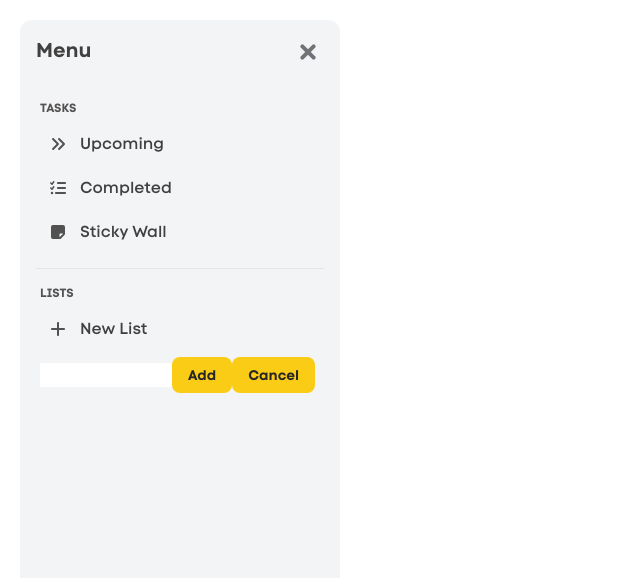
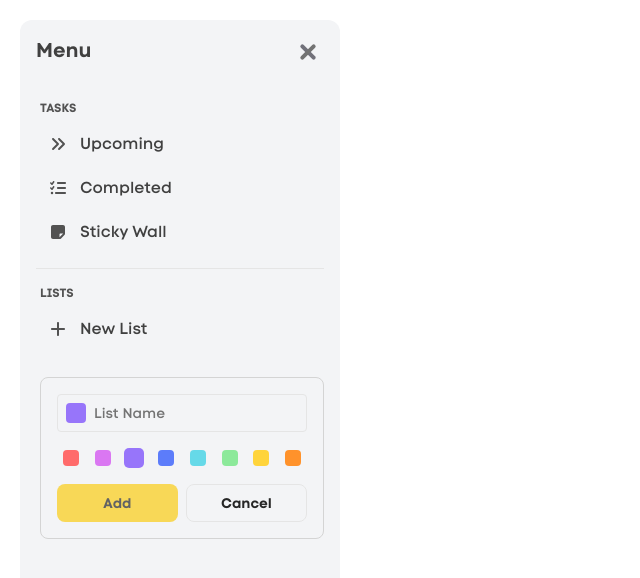
Before and after one commit to mayanksingla910/MyMind, a React (Vite) app in the folder frontend/: page / in a window 1280 px wide. Both pictures are taken after a click on the item "New List". Shown: the top 578 px of the page, without its empty margins (0-640 px from the left). Built offline with nearby package versions, Linux system fonts and the light colour scheme.

Commit message:
added add list form

```diff
--- a/frontend/package.json
+++ b/frontend/package.json
@@ -17,6 +17,7 @@
     "react": "^19.1.1",
     "react-dom": "^19.1.1",
     "react-router-dom": "^7.8.2",
+    "tailwind-merge": "^3.3.1",
     "tailwind-variants": "^3.1.0"
   },
   "devDependencies": {
--- a/frontend/src/App.jsx
+++ b/frontend/src/App.jsx
@@ -1,15 +1,15 @@
 import { useState } from 'react'
 import { BrowserRouter as Router, Routes, Route } from 'react-router-dom'
 import Sidebar from './components/Sidebar'
-import Tasks from './pages/Upcoming'
 import './App.css'
+import Upcoming from './pages/Upcoming'
 
 function App() {
     return(
         <Router>
             <Sidebar />
             <Routes>
-                <Route path="/tasks" element={<Tasks />} />
+                <Route path="/tasks" element={<Upcoming />} />
             </Routes>
         </Router>
     )
--- a/frontend/src/Pages/Upcoming.jsx
+++ b/frontend/src/Pages/Upcoming.jsx
@@ -1,5 +1,5 @@
 
-export default function Tasks() {
+export default function Upcoming() {
     return (
         <div>
 
--- a/frontend/src/components/Sidebar.jsx
+++ b/frontend/src/components/Sidebar.jsx
@@ -47,6 +47,7 @@ export default function Sidebar() {
           <ul ></ul>
           <div>
             <ListItem icon={faPlus} label="New List" onClick={() => setAddList(true)} />
+            <SidebarItem />
             {addList && (
               <CreateList setAddList={setAddList} />
               )}
--- a/frontend/src/components/ui/Button.jsx
+++ b/frontend/src/components/ui/Button.jsx
@@ -1,14 +1,26 @@
+import { tv } from "tailwind-variants";
 
+const button = tv({
+  base: "font-bold rounded-lg transition text-sm cursor-pointer disabled:cursor-not-allowed disabled:opacity-70",
+  variants: {
+    variant: {
+      yellow: "bg-yellow-400 text-neutral-800 hover:bg-yellow-500",
+      red: "bg-red-500 text-white hover:bg-red-600",
+      gray: "bg-gray-200 text-black hover:bg-gray-300",
+      outline: "bg-transparent text-neutral-800 border border-neutral-200 hover:bg-neutral-200",
+    },
+    size: {
+      sm: "px-2 py-1 text-xs",
+      md: "px-4 py-2 text-sm",
+      lg: "px-6 py-3 text-base",
+    },
+  },
+  defaultVariants: {
+    variant: "yellow",
+    size: "md",
+  },
+});
 
-function YellowButton({ children, onClick }) {
-  return (
-    <button
-      onClick={onClick}
-      className="bg-yellow-400 text-neutral-800 font-bold px-4 py-2 rounded-lg text-sm hover:bg-yellow-500 transition"
-    >
-      {children}
-    </button>
-  );
+export function Button({ variant, size, className, ...props }) {
+  return <button className={button({ variant, size, className })} {...props} />;
 }
-
-export {YellowButton};
--- a/frontend/src/components/ui/CreateList.jsx
+++ b/frontend/src/components/ui/CreateList.jsx
@@ -1,15 +1,47 @@
 import { useState } from "react";
-import { YellowButton } from "./Button";
+import { Button } from "./Button";
 
-export default function CreateList({setAddList }) {
-    return (
-        <div className="mt-2">
-            <input/>
-            <YellowButton className="">Add</YellowButton>
-            <YellowButton
-                className=""
-                onClick={() => setAddList(false)}
-            >Cancel</YellowButton>
-        </div>
-    )
+const COLORS = [
+  "#FF6B6B", "#DA77F2", "#9775FA", "#5C7CFA", "#66D9E8", "#8CE99A", "#FFD43B", "#FF922B",
+];
+
+export default function CreateList({ setAddList }) {
+  const [listName, setListName] = useState("");
+  const [selectedColor, setSelectedColor] = useState(COLORS[2]); // Default to blue
+
+  return (
+    <div className="mt-2 bg-gray-100 p-4 rounded-lg border border-neutral-300 w-full max-w-md">
+      <div className="flex items-center mb-4 p-2 border border-neutral-200 rounded ">
+        <div className="w-5 h-5 rounded bg-[selectedColor] mr-2" style={{ background: selectedColor }} />
+        <input
+          value={listName}
+          onChange={e => setListName(e.target.value)}
+          className="flex-1 bg-transparent text-sm font-semibold outline-none placeholder-neutral-500 caret-neutral-500"
+          placeholder="List Name"
+          maxLength={20}
+          minLength={1}
+          autoFocus
+        />
+      </div>
+      <div className="flex gap-2 justify-between mb-4 px-1">
+        {COLORS.map((color, idx) => (
+          <div
+            key={idx}
+            onClick={() => setSelectedColor(color)}
+            className={`w-4 h-4 m-0.5 rounded cursor-pointer transition duration-150
+               ${selectedColor === color ? "scale-125" : ""}`}
+            style={{ background: color }}
+          />
+        ))}
+      </div>
+      <div className="flex gap-2 ">
+        <Button className="w-1/2" disabled={!listName}>Add</Button>
+        <Button
+          className="w-1/2"
+          variant="outline"
+          onClick={() => setAddList(false)}
+        >Cancel</Button>
+      </div>
+    </div>
+  );
 }
```
Also changed, not shown: 1 other file (tests, documents, lock files or other folders).
